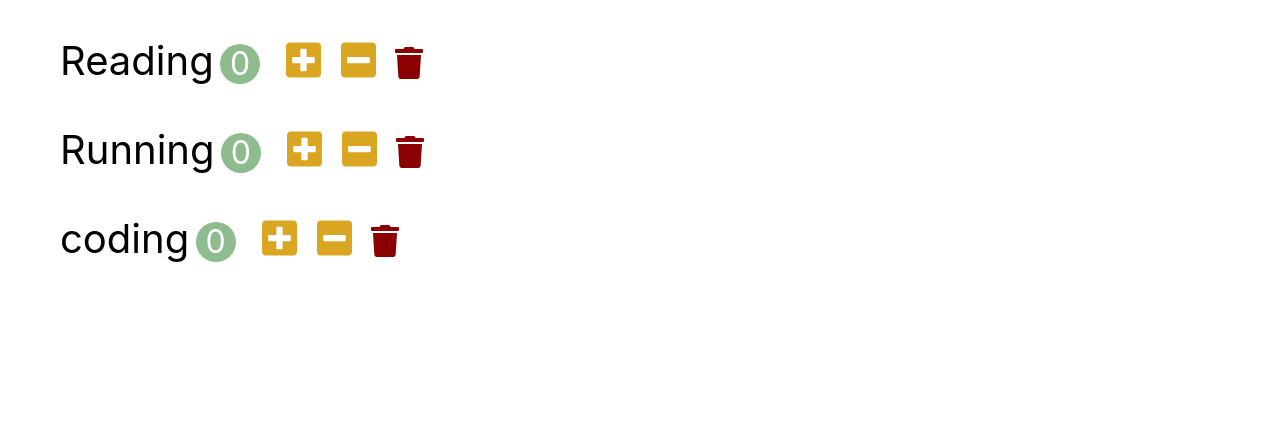
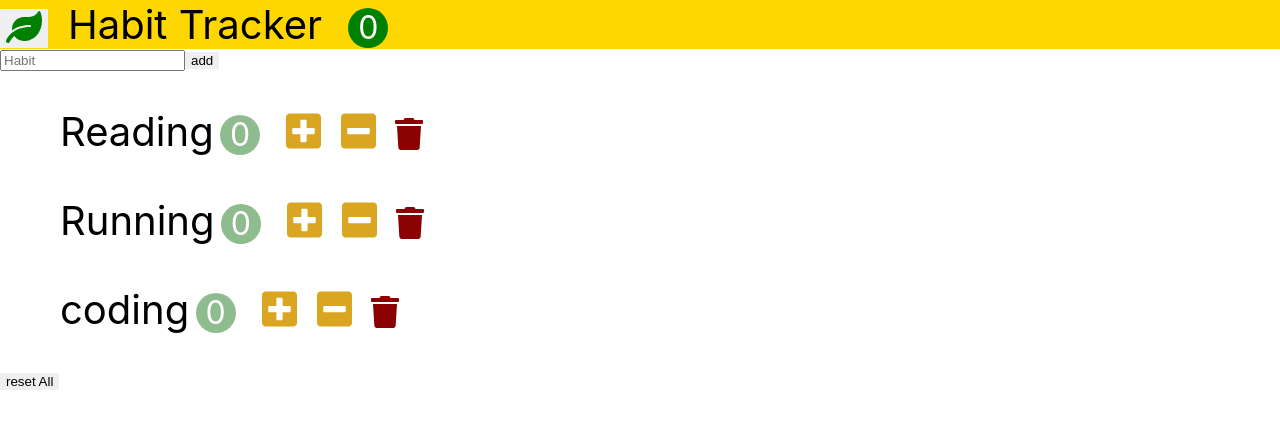
Before and after one commit to ymnam/habit-tracker, a React (Create React App) app: page / in a window 1280 px wide. Shown: the top 428 px of the page. Built offline with nearby package versions, Linux system fonts and the light colour scheme.

Commit message:
4.10 App 컴포넌트 만들어 보기 챌린지

```diff
--- a/src/app.css
+++ b/src/app.css
@@ -2,6 +2,29 @@ button {
   outline: none;
   border: 0;
   cursor: pointer;
+}
+
+.nav-bar {
+  background: gold;
+}
+
+.title {
+  font-size: 2rem;
+  color: green;
+}
+
+.count {
+  display: inline-block;
+  text-align: center;
+  font-size: 2rem;
+  width: 2.5rem;
+  height: 2.5rem;
+  line-height: 2.5rem;
+  margin-left: 0.2em;
+  margin-right: 0.5em;
+  background-color: green;
+  color: white;
+  border-radius: 50%;
 }
 
 .habit {
--- a/src/app.jsx
+++ b/src/app.jsx
@@ -1,9 +1,78 @@
-import React from 'react';
+import React, { Component } from 'react';
 import './app.css';
 import Habits from './components/habits';
+import NavBar from './components/navBar';
+import Input from './components/input';
+import Reset from './components/reset';
 
-function App() {
-  return <Habits />;
+class App extends Component {
+  state = {
+    navBar: {
+      count: 0,
+    },
+    habits: [
+      { id: 1, name: 'Reading', count: 0 },
+      { id: 2, name: 'Running', count: 0 },
+      { id: 3, name: 'coding', count: 0 },
+    ],
+  };
+
+  handleIncrement = (habit) => {
+    const habits = [...this.state.habits];
+    const index = habits.indexOf(habit);
+    habits[index].count++;
+
+    const count = this.state.navBar.count + 1;
+    const navBar = { count };
+
+    this.setState({ navBar, habits });
+  };
+
+  handleDecrement = (habit) => {
+    const habits = [...this.state.habits];
+    const index = habits.indexOf(habit);
+    const habitCount = habits[index].count - 1;
+
+    const count = this.state.navBar.count - (habitCount < 0 ? 0 : 1);
+    habits[index].count = habitCount < 0 ? 0 : habitCount;
+
+    const navBar = { count };
+    this.setState({ navBar, habits });
+  };
+
+  handleDelete = (habit) => {
+    const habits = this.state.habits.filter((item) => item.id !== habit.id);
+    this.setState({ habits });
+  };
+
+  handleResetAll = () => {
+    const navBar = { count: 0 };
+    const habits = [];
+    this.setState({ navBar, habits });
+  };
+
+  handleAdd = (name) => {
+    const habits = [...this.state.habits];
+    habits.push({ id: habits.length + 1, name, count: 0 });
+    const navBar = this.state.navBar;
+    this.setState({ navBar, habits });
+  };
+
+  render() {
+    return (
+      <>
+        <NavBar navBar={this.state.navBar} />
+        <Input onAdd={this.handleAdd} />
+        <Habits
+          habits={this.state.habits}
+          onIncrement={this.handleIncrement}
+          onDecrement={this.handleDecrement}
+          onDelete={this.handleDelete}
+        />
+        <Reset onResetAll={this.handleResetAll} />
+      </>
+    );
+  }
 }
 
 export default App;
--- a/src/components/habits.jsx
+++ b/src/components/habits.jsx
@@ -2,43 +2,16 @@ import React, { Component } from 'react';
 import Habit from './habit';
 
 class Habits extends Component {
-  state = {
-    habits: [
-      { id: 1, name: 'Reading', count: 0 },
-      { id: 2, name: 'Running', count: 0 },
-      { id: 3, name: 'coding', count: 0 },
-    ],
-  };
-
-  handleIncrement = (habit) => {
-    const habits = [...this.state.habits];
-    const index = habits.indexOf(habit);
-    habits[index].count++;
-    this.setState({ habits });
-  };
-
-  handleDecrement = (habit) => {
-    const habits = [...this.state.habits];
-    const index = habits.indexOf(habit);
-    habits[index].count--;
-    this.setState({ habits });
-  };
-
-  handleDelete = (habit) => {
-    const habits = this.state.habits.filter((item) => item.id !== habit.id);
-    this.setState({ habits });
-  };
-
   render() {
     return (
       <ul>
-        {this.state.habits.map((habit) => (
+        {this.props.habits.map((habit) => (
           <Habit
             key={habit.id}
             habit={habit}
-            onIncrement={this.handleIncrement}
-            onDecrement={this.handleDecrement}
-            onDelete={this.handleDelete}
+            onIncrement={this.props.onIncrement}
+            onDecrement={this.props.onDecrement}
+            onDelete={this.props.onDelete}
           />
         ))}
       </ul>
--- /dev/null
+++ b/src/components/input.jsx
@@ -0,0 +1,31 @@
+import React, { Component } from 'react';
+
+class Input extends Component {
+  state = {
+    name: '',
+  };
+
+  handleChange = (event) => {
+    const name = event.target.value;
+    this.setState({ name });
+  };
+
+  handleAdd = () => {
+    this.props.onAdd(this.state.name);
+  };
+
+  render() {
+    return (
+      <>
+        <input
+          placeholder="Habit"
+          value={this.state.name}
+          onChange={this.handleChange}
+        />
+        <button onClick={this.handleAdd}>add</button>
+      </>
+    );
+  }
+}
+
+export default Input;
--- /dev/null
+++ b/src/components/navBar.jsx
@@ -0,0 +1,17 @@
+import React, { Component } from 'react';
+
+class NavBar extends Component {
+  render() {
+    return (
+      <div className="nav-bar">
+        <button className="title">
+          <i className="fas fa-leaf"></i>
+        </button>
+        <span className="habit">Habit Tracker</span>
+        <span className="count">{this.props.navBar.count}</span>
+      </div>
+    );
+  }
+}
+
+export default NavBar;
--- /dev/null
+++ b/src/components/reset.jsx
@@ -0,0 +1,9 @@
+import React, { Component } from 'react';
+
+class Reset extends Component {
+  render() {
+    return <button onClick={this.props.onResetAll}>reset All</button>;
+  }
+}
+
+export default Reset;
```
